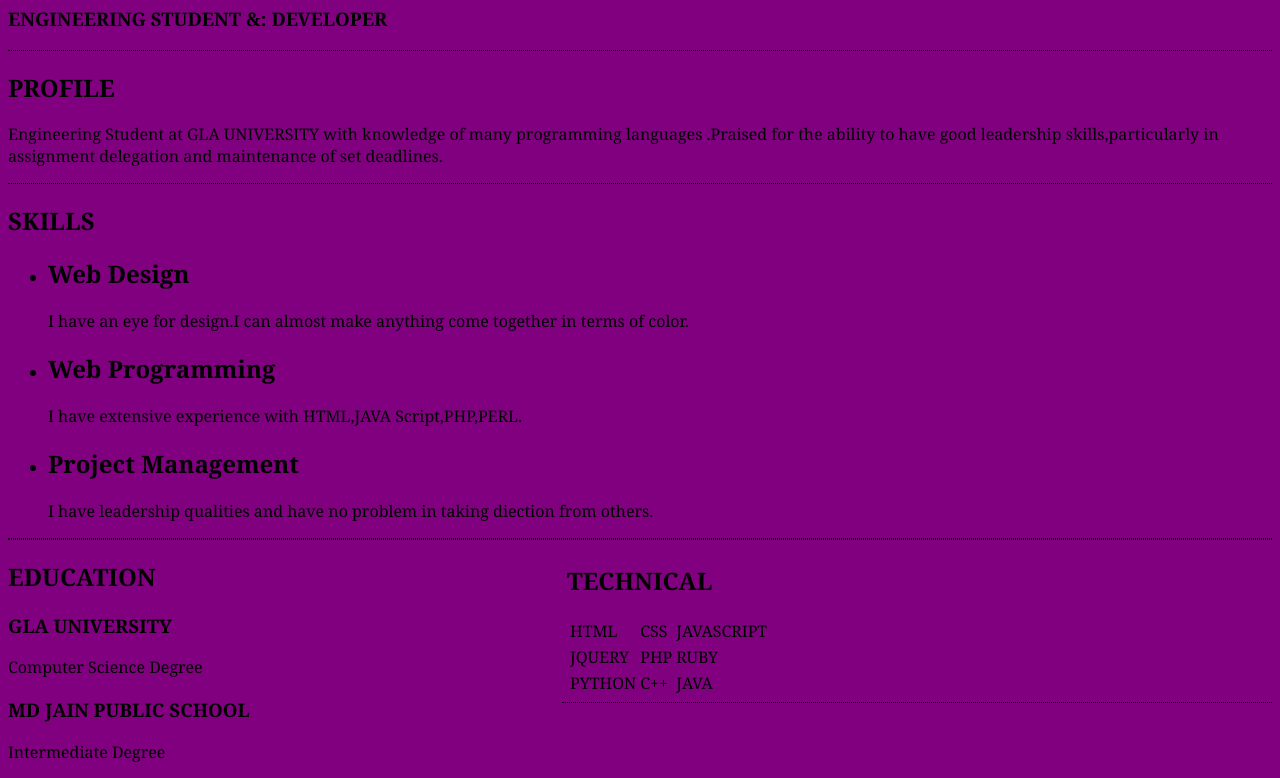
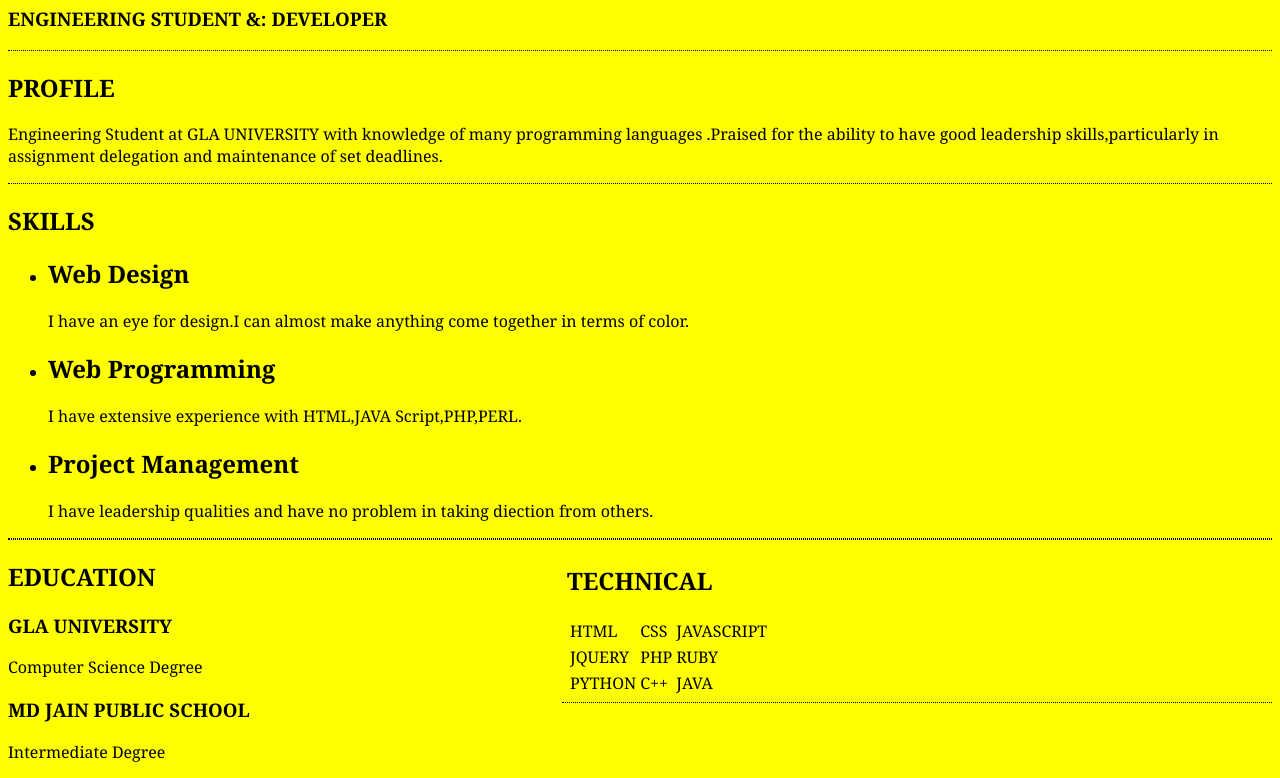
Before and after one commit to nkmishra217/My-Resume, a plain HTML site: page index.html in a window 1280 px wide. Shown: the part 80-858 px from the top of the page. Drawn offline with Linux system fonts and the light colour scheme.

Commit message:
change color from purple to yellow

```diff
--- a/index.html
+++ b/index.html
@@ -5,7 +5,7 @@
     <meta name="viewport" content="width=device-width, initial-scale=1.0">
     <title>MY RESUME</title>
 </head>
-<body bgcolor="purple">
+<body bgcolor="yellow">
     <div style="font-family: Georgia, 'Times New Roman', Times, serif;">
         <div id="contact" style="float: right;">
             <strong>EMAIL:</strong>deeksha.mishra_cs18@gla.ac.in<br />
```
